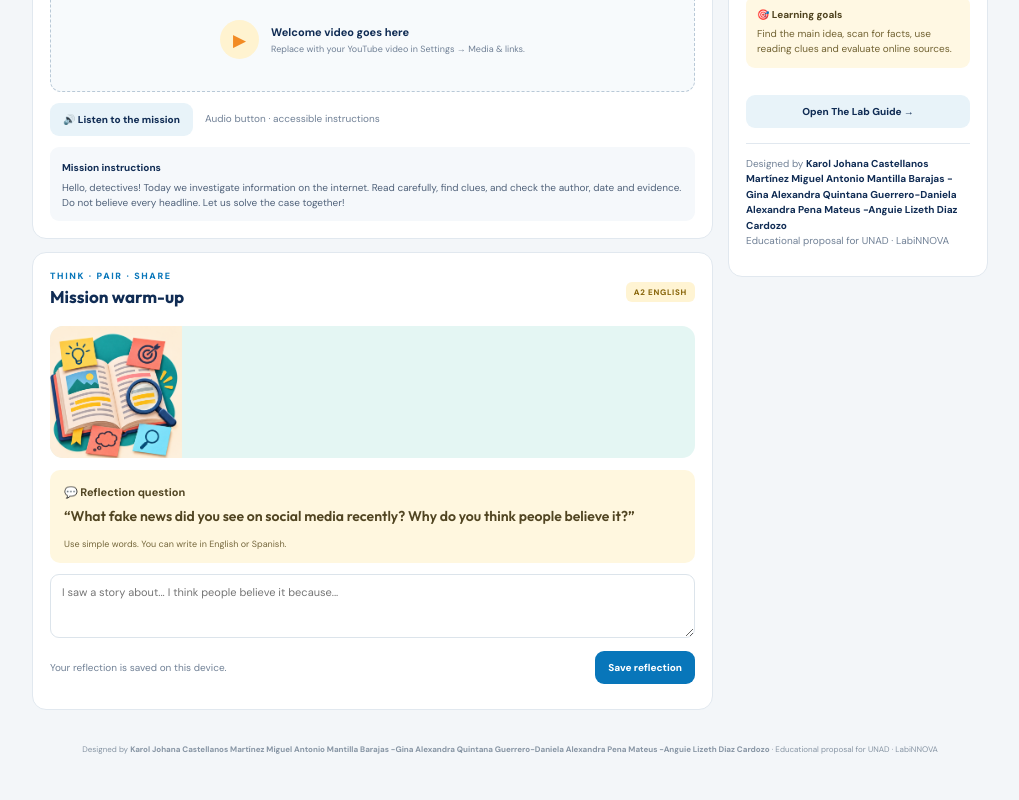
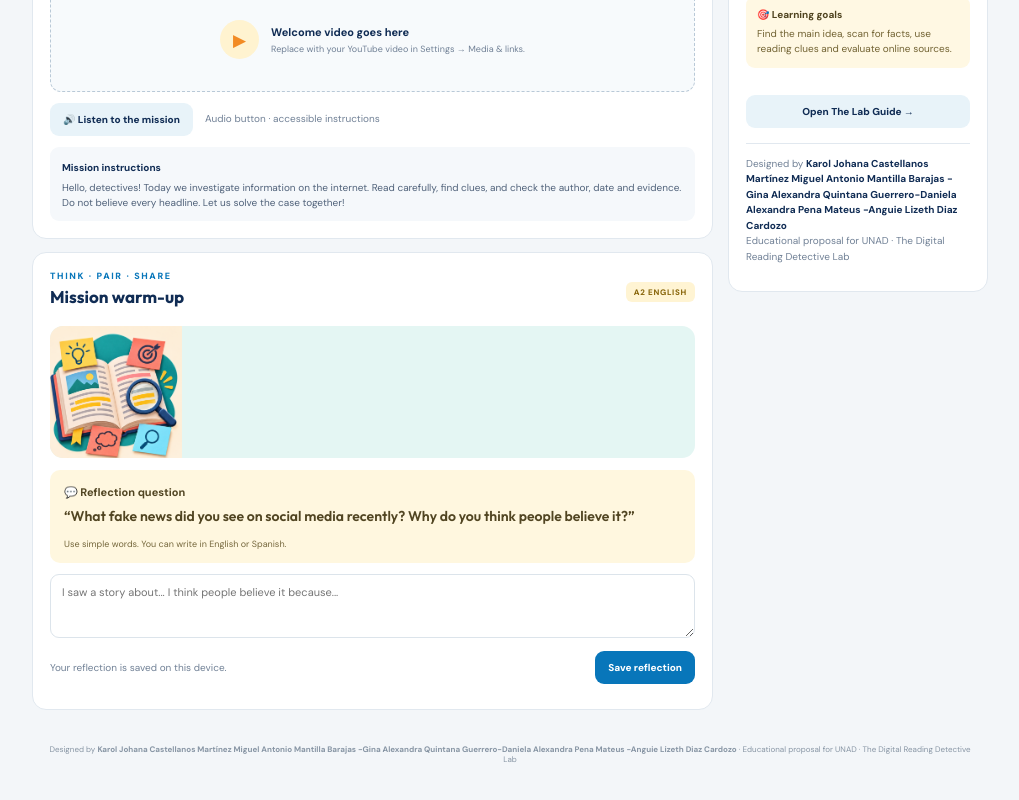
Before and after one commit to Ivonne-cas/paginawebingles, a plain HTML site: page index.html in a window 1280 px wide. Shown: the part 1213-2013 px from the top of the page, without its empty margins (256-1275 px from the left). Drawn offline with nearby package versions, Linux system fonts and the light colour scheme.

Commit message:
Update index.html
camibio de nombre

```diff
--- a/index.html
+++ b/index.html
@@ -44,7 +44,7 @@
 <div class="metrics"><div class="metric"><div class="metric-icon">📁</div><div><strong id="doneMetric">0 / 2</strong><small>cases solved</small></div></div><div class="metric"><div class="metric-icon">⭐</div><div><strong id="xpMetric">0 XP</strong><small>detective points</small></div></div><div class="metric"><div class="metric-icon">🎓</div><div><strong>A2 · Grade 8</strong><small>your mission level</small></div></div></div>
 <div class="columns"><div class="stack"><article class="card"><div class="section-head"><div><div class="eyebrow dark">MISSION BRIEFING · WARM-UP</div><h2>Can you spot fake news?</h2></div><div class="badge">2 MIN VIDEO</div></div><p class="muted">Watch your detective’s welcome message and learn your mission.</p><div class="media-placeholder" id="welcomeVideo"><div class="placeholder-icon">▶</div><div><b>Welcome video goes here</b><small>Replace with your YouTube video in Settings → Media & links.</small></div></div><div class="audio-row"><button class="btn secondary" id="welcomeAudio">🔊 Listen to the mission</button><audio id="welcomeAudioFile" controls hidden></audio><span class="muted">Audio button · accessible instructions</span></div><div class="transcript"><b>Mission instructions</b><p id="welcomeScript">Hello, detectives! Today we investigate information on the internet. Read carefully, find clues, and check the author, date and evidence. Do not believe every headline. Let us solve the case together!</p></div></article>
 <article class="card"><div class="section-head"><div><div class="eyebrow dark">THINK · PAIR · SHARE</div><h2>Mission warm-up</h2></div><span class="badge pale">A2 ENGLISH</span></div><img class="section-art reflection-art" src="assets/reading-clues.png" alt="Bright illustration of a book, magnifying glass and reading clues"><div class="prompt-box"><b>💬 Reflection question</b><p>“What fake news did you see on social media recently? Why do you think people believe it?”</p><small>Use simple words. You can write in English or Spanish.</small></div><textarea id="reflectionInput" class="field" rows="3" placeholder="I saw a story about... I think people believe it because..."></textarea><div class="form-actions"><span class="muted" id="reflectionStatus">Your reflection is saved on this device.</span><button class="btn" id="saveReflection">Save reflection</button></div><div id="reflectionList" class="reflection-list"></div></article></div>
-<aside class="card progress-mini"><h3>🗂️ Case board</h3><div class="smallrow"><span>Mission progress</span><b id="homeProgressPct">0%</b></div><div class="meterline"><span id="homeProgressBar"></span></div><div class="smallrow"><span id="homeProgressCount">0 of 2 cases</span><span>A2</span></div><div class="purpose"><b>🎯 Learning goals</b>Find the main idea, scan for facts, use reading clues and evaluate online sources.</div><button class="btn secondary full" data-tab="guide">Open The Lab Guide →</button><p class="muted author">Designed by <b>Karol Johana Castellanos Martínez Miguel Antonio Mantilla Barajas -Gina Alexandra Quintana Guerrero-Daniela Alexandra Pena Mateus -Anguie Lizeth Diaz Cardozo</b><br>Educational proposal for UNAD · LabiNNOVA</p></aside></div>
+<aside class="card progress-mini"><h3>🗂️ Case board</h3><div class="smallrow"><span>Mission progress</span><b id="homeProgressPct">0%</b></div><div class="meterline"><span id="homeProgressBar"></span></div><div class="smallrow"><span id="homeProgressCount">0 of 2 cases</span><span>A2</span></div><div class="purpose"><b>🎯 Learning goals</b>Find the main idea, scan for facts, use reading clues and evaluate online sources.</div><button class="btn secondary full" data-tab="guide">Open The Lab Guide →</button><p class="muted author">Designed by <b>Karol Johana Castellanos Martínez Miguel Antonio Mantilla Barajas -Gina Alexandra Quintana Guerrero-Daniela Alexandra Pena Mateus -Anguie Lizeth Diaz Cardozo</b><br>Educational proposal for UNAD · The Digital Reading Detective Lab</p></aside></div>
 </section>
 
 <section class="tab" id="tab-guide"><div class="page-heading"><div class="eyebrow dark">INPUT & SCAFFOLDING · CEFR A2</div><h1>The Lab Guide</h1><p>Learn the tools, practise the language, then use them to investigate each reading case.</p></div>
@@ -66,6 +66,6 @@
 
 <section class="tab" id="tab-account"><div class="auth-wrap"><article class="card auth-card"><div class="eyebrow dark">DRDL · STUDENT ACCOUNT</div><h1>Access your detective file</h1><p class="muted">Create an account to save your cases across devices.</p><div id="backendNotice" class="notice info show">Connect a Supabase project in Settings to enable real accounts.</div><div class="auth-tabs"><button class="auth-tab active" data-auth="login">Sign in</button><button class="auth-tab" data-auth="signup">Create account</button></div><div id="authNotice" class="notice"></div><div id="authFields"></div><button class="btn full" id="authSubmit">Sign in</button><div id="signedPanel" hidden></div><p class="tiny muted">Do not share your password. Student progress is private to the signed-in account.</p></article></div></section>
 
-<footer>Designed by <b>Karol Johana Castellanos Martínez Miguel Antonio Mantilla Barajas -Gina Alexandra Quintana Guerrero-Daniela Alexandra Pena Mateus -Anguie Lizeth Diaz Cardozo</b> · Educational proposal for UNAD · LabiNNOVA</footer></main></div>
+<footer>Designed by <b>Karol Johana Castellanos Martínez Miguel Antonio Mantilla Barajas -Gina Alexandra Quintana Guerrero-Daniela Alexandra Pena Mateus -Anguie Lizeth Diaz Cardozo</b> · Educational proposal for UNAD · The Digital Reading Detective Lab</footer></main></div>
 <div id="toast" class="toast"></div><div id="modalRoot"></div>
 </body></html>
```
